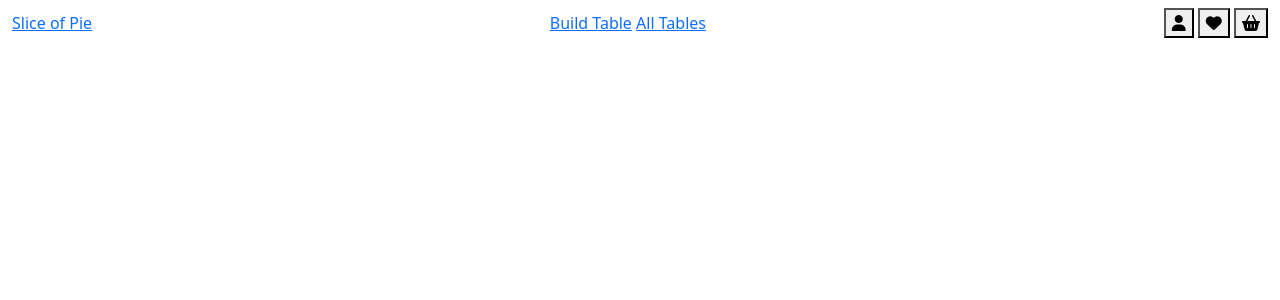
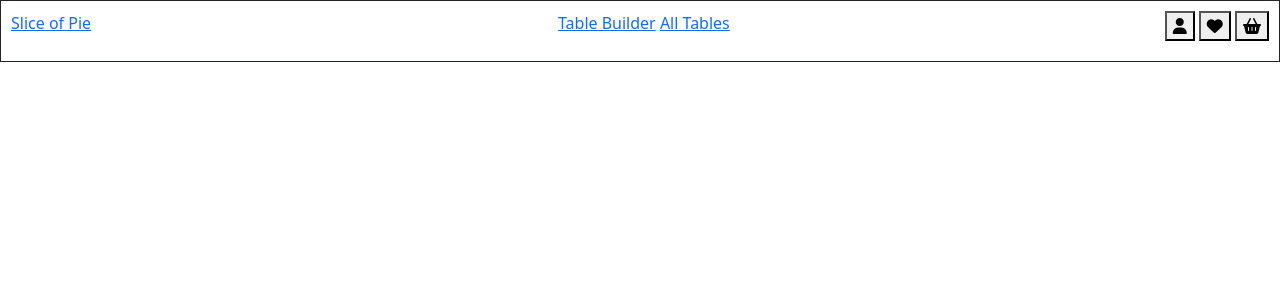
Before and after one commit to franciskershaw/slice-of-pie, a Django app: page / in a window 1280 px wide. Shown: the top 300 px of the page. Run offline with Django 3.2, Linux system fonts and the light colour scheme; some libraries are stand-ins or nearby versions.

Commit message:
finish placeholder nav and remove scss

```diff
--- a/static/css/base.css
+++ b/static/css/base.css
@@ -1 +1,17 @@
-@import url("https://fonts.googleapis.com/css2?family=Varela+Round&display=swap");/*# sourceMappingURL=base.css.map */
+@import url("https://fonts.googleapis.com/css2?family=Varela+Round&display=swap");
+
+
+/* Navigation bar and footer */
+
+nav {
+  display: flex;
+  justify-content: space-between;
+  padding: 10px;
+  border: 1px solid;
+}
+nav ul {
+  list-style-type: none;
+}
+nav ul li {
+  display: inline;
+}
--- a/static/scss/base.scss
+++ /dev/null
@@ -1,5 +0,0 @@
-@import url('https://fonts.googleapis.com/css2?family=Varela+Round&display=swap');
-
-
-// 3 - LAYOUT
-@import '3-layout/navbar';
--- a/templates/includes/navbar.html
+++ b/templates/includes/navbar.html
@@ -1,15 +1,29 @@
-<nav class="fixed-top container-fluid">
-    <div class="navbar">
+<nav>
+    <div>
         <a href="#">Slice of Pie</a>
-        <div>
-            <a href="#">Build Table</a>
-            <a href="#">All Tables</a>
-        </div>
-        <div class="justify-content-end">
-            <button><span><i class="fas fa-user"></i></span></button>
-            <button><span><i class="fas fa-heart"></i></span></button>
-            <button><span><i class="fas fa-shopping-basket"></i></span></button>
-            <button class="d-sm-none"><span><i class="fas fa-bars"></i></span></button>
-        </div>
+    </div>
+    <div class="d-none d-md-block">
+        <ul>
+            <li>
+                <a href="#">Table Builder</a>
+            </li>
+            <li>
+                <a href="#">All Tables</a>
+            </li>
+        </ul>
+    </div>
+    <button class="d-md-none">
+        <i class="fas fa-bars"></i>
+    </button>
+    <div>
+        <button>
+            <i class="fas fa-user"></i>
+        </button>
+        <button>
+            <i class="fas fa-heart"></i>
+        </button>
+        <button>
+            <i class="fa fa-shopping-basket"></i>
+        </button>
     </div>
 </nav>
```
Also changed, not shown: static/scss/1-helpers/_variables.scss (deleted), static/scss/3-layout/_navbar.scss (deleted), 1 other file.
